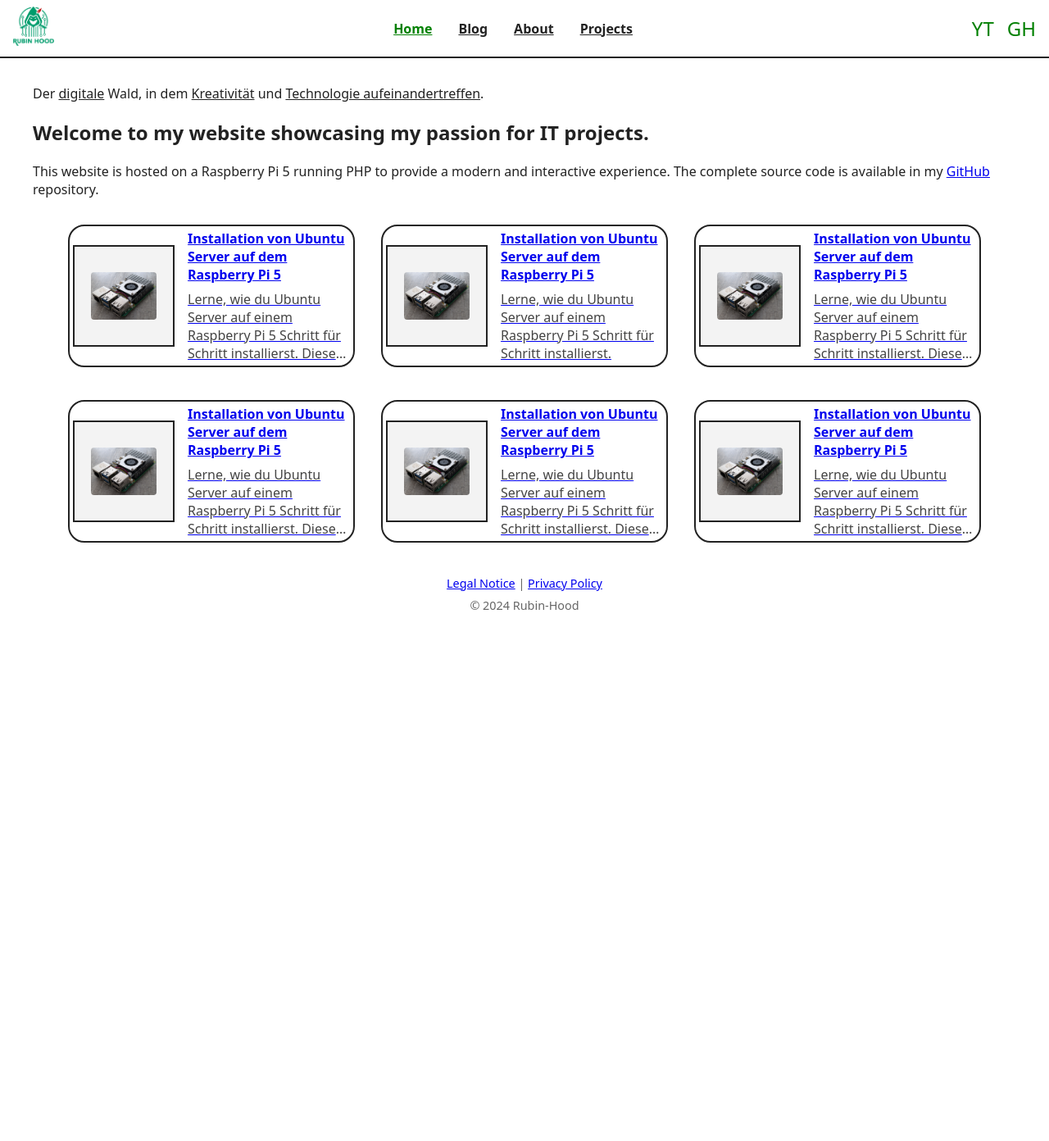
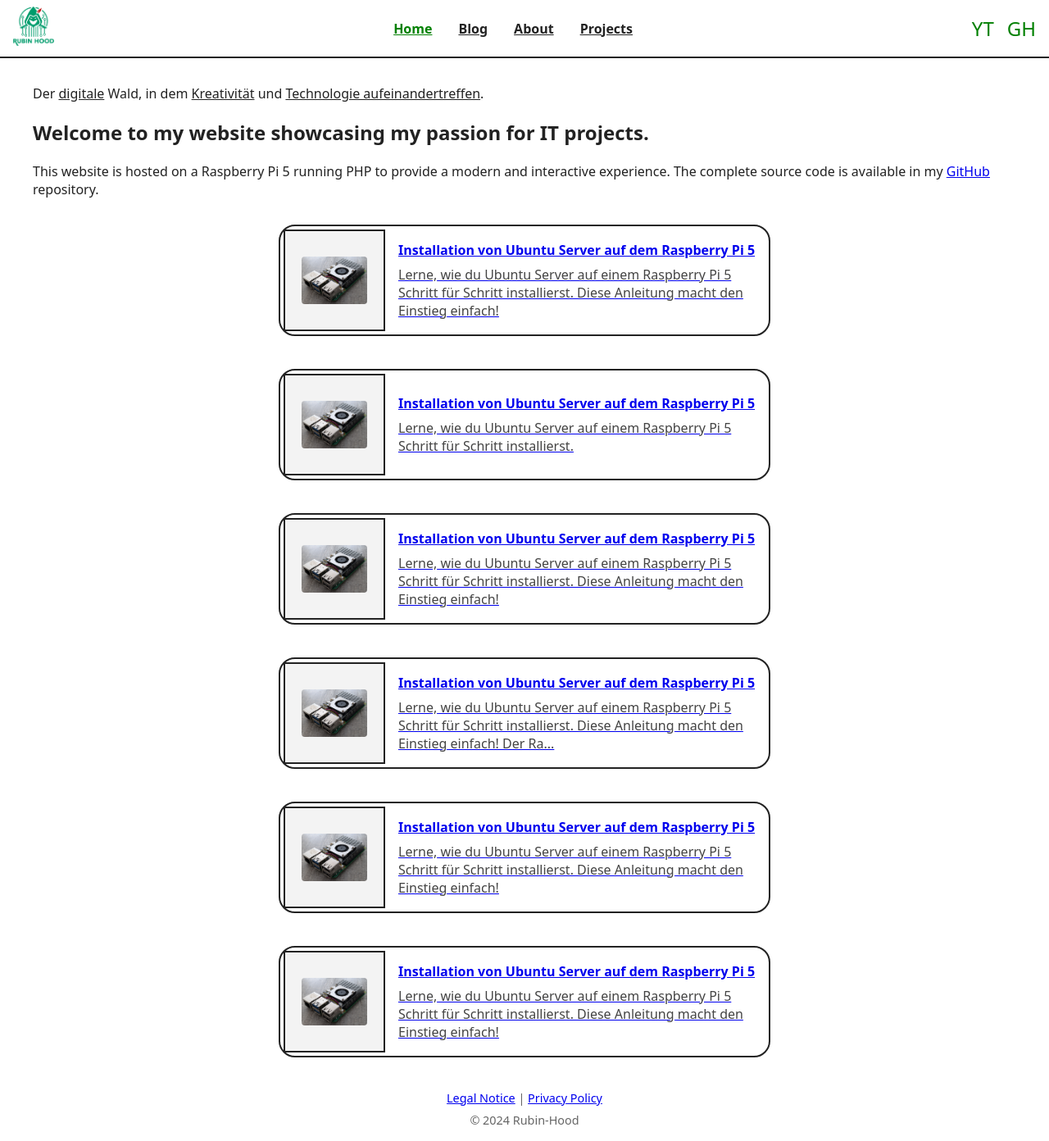
Before and after one commit to rubin-hood/rubinhood-blog, a Jekyll site: the page built from index.md, in a window 1280 px wide. Shown: the whole page at 82% size. Built offline with Jekyll 4.4.1, drawn with Linux system fonts in a browser that asks for light colours; before the commit the page ends 900 px from its top, so only the background shows below that.

Commit message:
Update style.css

```diff
--- a/assets/css/style.css
+++ b/assets/css/style.css
@@ -326,7 +326,7 @@ body.noscroll {
 .blog-card {
   flex: none !important;
   min-width: 250px;
-  max-width: 350px;
+  max-width: 600px;
   width: 100%;
   min-height: 0 !important;
   height: auto !important;
```
